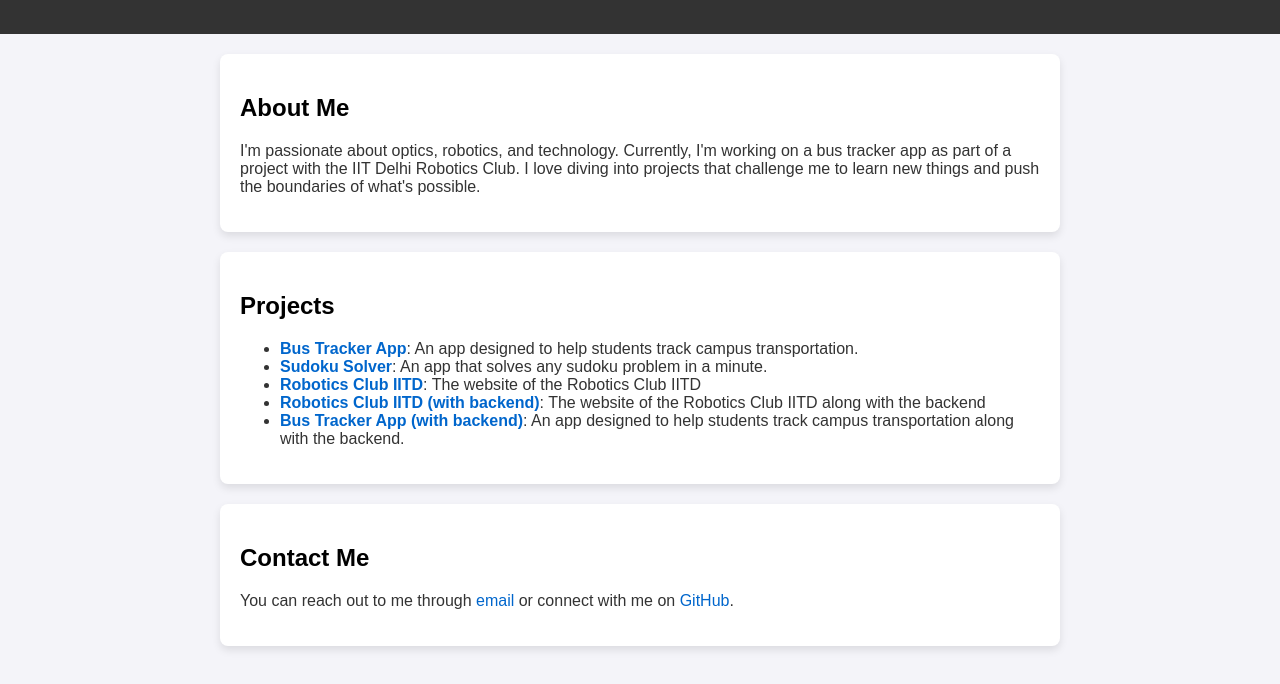
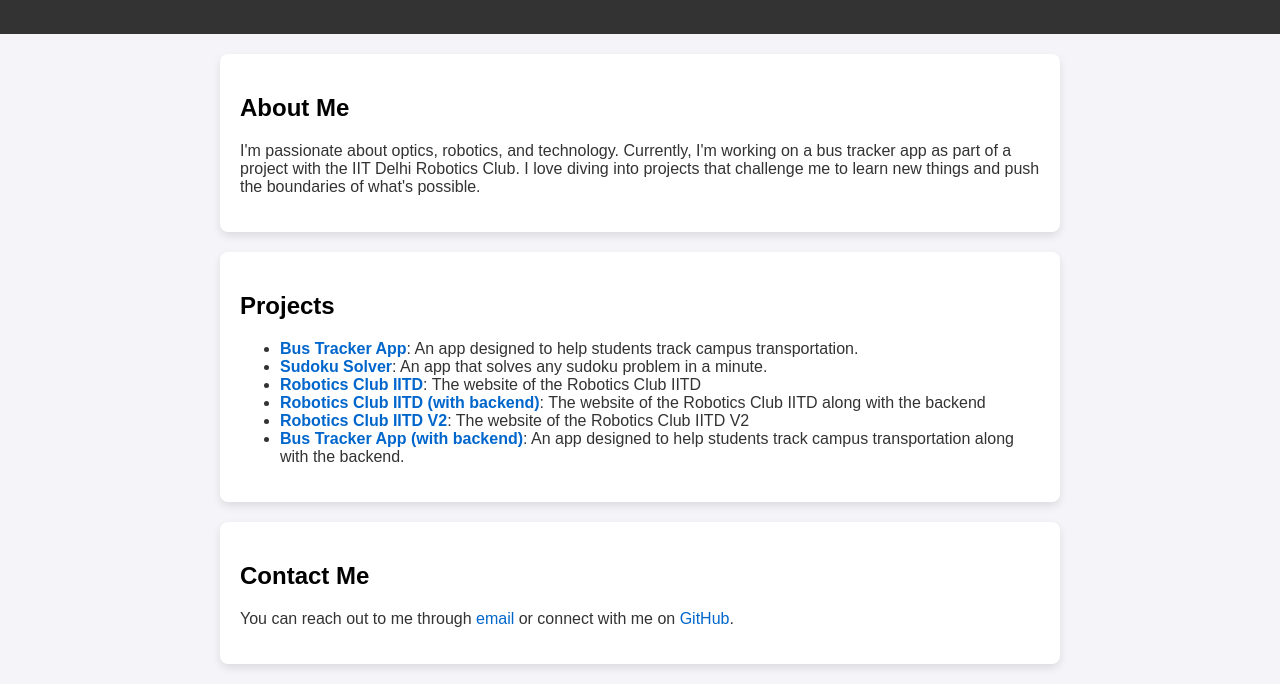
Before and after one commit to sthitapragyan001/sthitapragyan001.github.io, a plain HTML site: page index.html in a window 1280 px wide. Shown: the part 136-820 px from the top of the page. Drawn offline with Linux system fonts and the light colour scheme.

Commit message:
Update index.html

```diff
--- a/index.html
+++ b/index.html
@@ -67,6 +67,7 @@
             <li><a href='https://sudoku-solver-web.onrender.com'><strong>Sudoku Solver</strong></a>: An app that solves any sudoku problem in a minute.</li>
             <li><a href='./roboclub_web'><strong>Robotics Club IITD</strong></a>: The website of the Robotics Club IITD</li>
             <li><a href='./robowebsite_server'><strong>Robotics Club IITD (with backend)</strong></a>: The website of the Robotics Club IITD along with the backend</li>
+            <li><a href='./roboclubwebv2'><strong>Robotics Club IITD V2</strong></a>: The website of the Robotics Club IITD V2</li>
             <li><a href='./bus_tracker_server'><strong>Bus Tracker App (with backend)</strong></a>: An app designed to help students track campus transportation along with the backend.</li>
 
             <!-- Add more projects as you like -->
```
